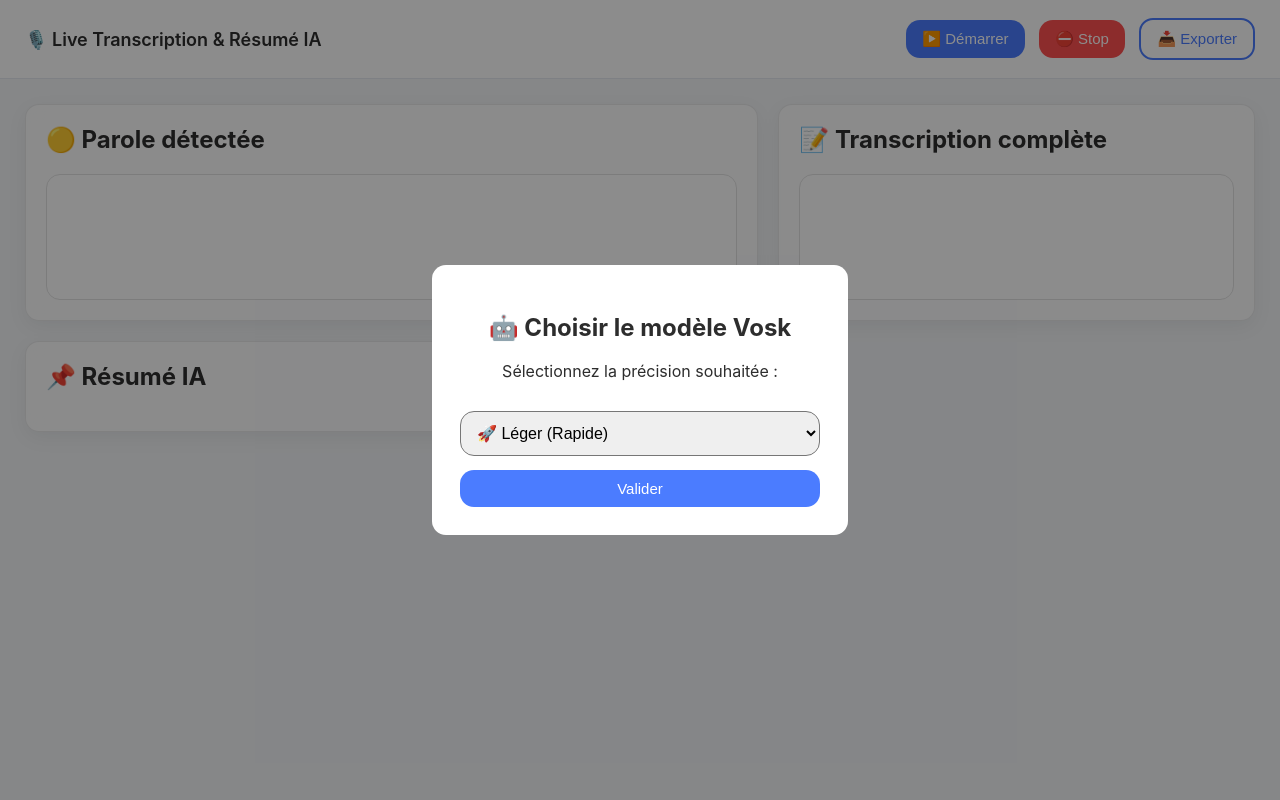
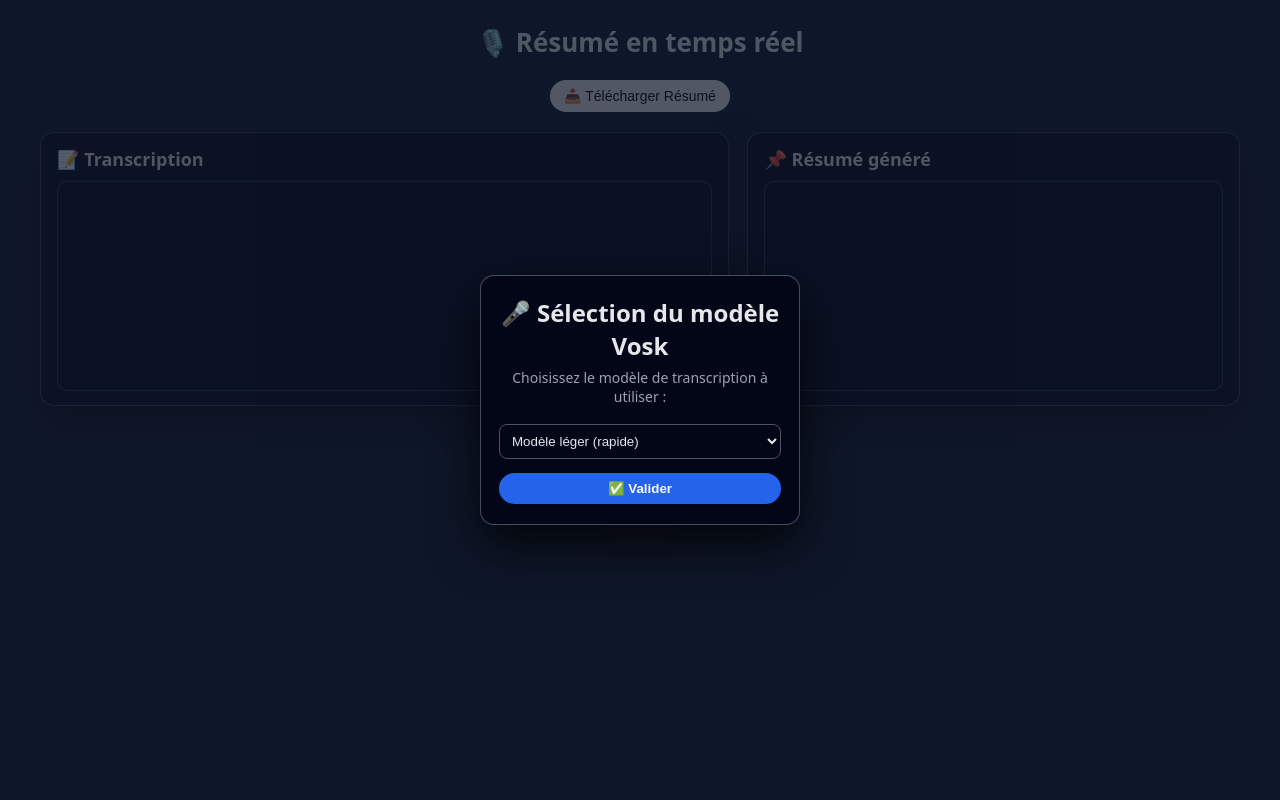
Before and after one commit to johnwaia/LocalResumeTranscriptionLive, a Flask app: page / in a window 1280 px wide. Run offline with Flask 3, Linux system fonts and the light colour scheme; data that the repository does not hold is empty.

Commit message:
feat: Amélioration du design de la page.

```diff
--- a/static/app.js
+++ b/static/app.js
@@ -24,6 +24,33 @@ source.onmessage = (event) => {
     });
   }
 };
+
+// --- Bouton central Play / Pause qui pilote start/stop ---
+const sessionToggle = document.getElementById("session-toggle");
+const sessionIcon = document.querySelector(".session-icon");
+const startBtn = document.getElementById("start-session");
+const stopBtn = document.getElementById("stop-session");
+
+let sessionRunning = false;
+
+if (sessionToggle && startBtn && stopBtn) {
+  sessionToggle.addEventListener("click", () => {
+    if (!sessionRunning) {
+      // démarrer la session
+      startBtn.click();
+      sessionToggle.classList.remove("is-play");
+      sessionToggle.classList.add("is-pause");
+      sessionRunning = true;
+    } else {
+      // arrêter la session
+      stopBtn.click();
+      sessionToggle.classList.remove("is-pause");
+      sessionToggle.classList.add("is-play");
+      sessionRunning = false;
+    }
+  });
+}
+
 
 
 // --------- MODAL LOGIQUE ---------
--- a/static/style.css
+++ b/static/style.css
@@ -1,215 +1,252 @@
-/* ===========================
-   🎨 THEME & BASE STYLES
-=========================== */
-:root {
-  --bg: #f3f5f7;
-  --panel: rgba(255,255,255,0.7);
-  --border: rgba(0,0,0,0.08);
-  --accent: #4b7cff;
-  --danger: #ff4f4f;
-  --text: #2d2d2d;
-  --radius: 14px;
+* {
+  box-sizing: border-box;
 }
 
 body {
+  font-family: system-ui, -apple-system, BlinkMacSystemFont, "Segoe UI", sans-serif;
   margin: 0;
-  padding: 0;
-  background: var(--bg);
-  color: var(--text);
-  font-family: "Inter", sans-serif;
+  padding: 24px;
+  background: #0f172a; /* fond type player vidéo sombre */
+  color: #e5e7eb;
 }
 
-/* ===========================
-   🧭 HEADER
-=========================== */
-.header {
-  display: flex;
-  justify-content: space-between;
-  align-items: center;
-  padding: 18px 25px;
-  background: white;
-  border-bottom: 1px solid #e5e9f0;
-  font-size: 18px;
-  font-weight: 600;
+/* Titre */
+h1 {
+  text-align: center;
+  margin: 0 0 20px 0;
+  font-size: 26px;
+  font-weight: 700;
 }
 
-.actions .btn {
-  margin-left: 10px;
+/* Toolbar (on peut la garder visible ou la masquer) */
+.toolbar {
+  display: flex;
+  justify-content: center;
+  gap: 10px;
+  margin-bottom: 20px;
 }
 
-/* ===========================
-   🧩 BUTTONS
-=========================== */
-.btn {
-  padding: 10px 16px;
-  border-radius: var(--radius);
+.toolbar button {
+  border-radius: 999px;
   border: none;
+  padding: 8px 14px;
+  font-size: 14px;
   cursor: pointer;
-  font-size: 15px;
-  transition: 0.2s;
 }
 
-.btn.primary {
-  background: var(--accent);
-  color: white;
+/* Si tu veux cacher complètement la toolbar, décommente : */
+/*
+.toolbar {
+  display: none;
+}
+*/
+
+/* Layout principal : 2 cartes côte à côte */
+.layout {
+  max-width: 1200px;
+  margin: 0 auto;
+  display: grid;
+  grid-template-columns: minmax(0, 1.4fr) minmax(0, 1fr);
+  gap: 18px;
 }
 
-.btn.subtle {
-  background: transparent;
-  border: 2px solid var(--accent);
-  color: var(--accent);
+/* Cartes */
+.card {
+  background: #020617;
+  border-radius: 14px;
+  padding: 14px 16px;
+  box-shadow: 0 18px 40px rgba(0,0,0,0.55);
+  border: 1px solid rgba(148, 163, 184, 0.35);
+  min-height: 260px;
 }
 
-.btn.danger {
-  background: var(--danger);
-  color: white;
+.card h2 {
+  margin: 0 0 10px 0;
+  font-size: 18px;
 }
 
-.btn:hover {
-  opacity: 0.85;
-}
-
-.btn.full {
-  width: 100%;
-  margin-top: 14px;
-}
-
-/* ===========================
-   📐 GRID LAYOUT
-=========================== */
-.grid {
-  max-width: 1400px;
-  margin: auto;
-  padding: 25px;
-  display: grid;
-  gap: 20px;
-
-  /* 🧠 Nouvelle disposition : résumé à droite */
-  grid-template-columns: 2fr 1.3fr;
-  grid-template-rows: auto 1fr;
-}
-
-/* Résumé occupe toute la hauteur */
-.panel.summary {
-  grid-row: span 2;
-  border-left: 2px solid rgba(0,0,0,0.08);
-  padding-left: 24px;
-}
-
-/* ===========================
-   🪟 PANELS
-=========================== */
-.panel {
-  border-radius: var(--radius);
-  padding: 20px;
-}
-
-.glass {
-  background: var(--panel);
-  border: 1px solid var(--border);
-  backdrop-filter: blur(10px);
-  box-shadow: 0px 6px 20px rgba(0,0,0,0.06);
-}
-
-.panel h2 {
-  margin-top: 0;
-}
-
-/* ===========================
-   📝 CONTENT SECTIONS
-=========================== */
-.content {
-  background: white;
-  margin-top: 12px;
-  padding: 12px;
-  min-height: 100px;
-  border-radius: var(--radius);
-  border: 1px solid #e1e1e1;
+.card-body {
+  background: #020617;
+  border-radius: 10px;
+  border: 1px solid rgba(51,65,85,0.8);
+  padding: 10px 12px;
+  min-height: 210px;
   overflow-y: auto;
 }
 
-/* ===========================
-   📌 SUMMARY DESIGN
-=========================== */
-#summary {
-  margin-top: 12px;
+/* Résumé */
+.summary-box h3 {
+  margin: 0 0 4px 0;
+  font-size: 16px;
 }
 
-.summary-title {
-  font-size: 20px;
-  font-weight: 600;
+.summary-box p {
+  margin: 0 0 8px 0;
+  font-size: 13px;
+  color: #9ca3af;
 }
 
-.summary-subtitle {
-  opacity: 0.65;
-  margin-bottom: 10px;
+.summary-box ul {
+  margin: 0;
+  padding-left: 18px;
 }
 
-#summary-list li {
-  background: #eef2ff;
-  padding: 8px;
-  border-radius: 10px;
+.summary-box li {
+  margin-bottom: 4px;
+  font-size: 13px;
+}
+
+/* Player central */
+.player-bar {
+  margin-top: 26px;
+  display: flex;
+  justify-content: center;
+}
+
+/* Bouton rond au centre (style lecteur vidéo) */
+.session-toggle {
+  width: 70px;
+  height: 70px;
+  border-radius: 999px;
+  border: none;
+  background: #e11d48;
+  display: flex;
+  align-items: center;
+  justify-content: center;
+  cursor: pointer;
+  box-shadow: 0 16px 40px rgba(248, 113, 113, 0.45);
+  transition: transform 0.15s ease, box-shadow 0.15s ease, background 0.15s ease;
+}
+
+.session-toggle:hover {
+  transform: translateY(-1px);
+  box-shadow: 0 20px 50px rgba(248, 113, 113, 0.6);
+}
+
+/* Icône play/pause en pur CSS */
+.session-icon {
+  position: relative;
+  width: 0;
+  height: 0;
+}
+
+/* État PLAY (triangle) */
+.session-toggle.is-play .session-icon {
+  border-left: 18px solid #f9fafb;
+  border-top: 12px solid transparent;
+  border-bottom: 12px solid transparent;
+}
+
+/* État PAUSE (deux barres) */
+.session-toggle.is-pause .session-icon {
+  width: 18px;
+  height: 20px;
+}
+
+.session-toggle.is-pause .session-icon::before,
+.session-toggle.is-pause .session-icon::after {
+  content: "";
+  position: absolute;
+  top: 0;
+  width: 6px;
+  height: 20px;
+  background: #f9fafb;
+  border-radius: 2px;
+}
+
+.session-toggle.is-pause .session-icon::before {
+  left: 0;
+}
+
+.session-toggle.is-pause .session-icon::after {
+  right: 0;
+}
+
+/* Sous-titres en bas comme une vidéo */
+.subtitle-bar {
+  position: fixed;
+  left: 0;
+  right: 0;
+  bottom: 10px;
+  text-align: center;
+  pointer-events: none;
+}
+
+.subtitle-bar p {
+  display: inline-block;
+  max-width: 80%;
+  margin: 0 auto;
+  padding: 6px 14px;
+  background: rgba(15, 23, 42, 0.85);
+  border-radius: 8px;
+  color: #f9fafb;
+  font-size: 14px;
+}
+
+/* Modal sélection modèle */
+.modal {
+  position: fixed;
+  inset: 0;
+  background: rgba(15,23,42,0.7);
+  display: flex;
+  align-items: center;
+  justify-content: center;
+  z-index: 50;
+}
+
+.modal-content {
+  background: #020617;
+  padding: 20px 18px;
+  border-radius: 14px;
+  width: 320px;
+  box-shadow: 0 20px 50px rgba(0,0,0,0.8);
+  text-align: center;
+  border: 1px solid rgba(148,163,184,0.45);
+}
+
+.modal-content h2 {
+  margin-top: 0;
   margin-bottom: 6px;
 }
 
-/* ===========================
-   🔳 MODAL
-=========================== */
-.modal {
-  position: fixed;
-  top: 0;
-  left: 0;
-  width: 100vw;
-  height: 100vh;
-  background: rgba(0,0,0,0.45);
-  display: flex;
-  justify-content: center;
-  align-items: center;
+.modal-content p {
+  margin: 0 0 10px;
+  font-size: 14px;
+  color: #9ca3af;
 }
 
-.modal-box {
-  background: white;
-  padding: 28px;
-  width: 360px;
-  border-radius: var(--radius);
-  text-align: center;
+.modal-content select {
+  width: 100%;
+  padding: 8px;
+  margin: 8px 0 14px;
+  border-radius: 8px;
+  border: 1px solid #4b5563;
+  background: #020617;
+  color: #e5e7eb;
 }
 
-.modal-box select {
+.modal-content button {
   width: 100%;
-  padding: 12px;
-  margin-top: 14px;
-  font-size: 16px;
-  border-radius: var(--radius);
+  padding: 8px 0;
+  border-radius: 999px;
+  border: none;
+  background: #2563eb;
+  color: #f9fafb;
+  font-weight: 600;
+  cursor: pointer;
 }
 
-/* ===========================
-   ⏳ LOADING SCREEN
-=========================== */
-.loading-overlay {
-  position: fixed;
-  top: 0;
-  left: 0;
-  width: 100vw;
-  height: 100vh;
-  background: rgba(255,255,255,0.92);
-  display: flex;
-  align-items: center;
-  justify-content: center;
-  z-index: 2000;
-  backdrop-filter: blur(6px);
+/* Responsive */
+@media (max-width: 900px) {
+  .layout {
+    grid-template-columns: 1fr;
+  }
+
+  .right {
+    margin-top: 14px;
+  }
+
+  .subtitle-bar p {
+    max-width: 95%;
+  }
 }
-
-.spinner {
-  width: 55px;
-  height: 55px;
-  border: 6px solid #d1d5db;
-  border-top: 6px solid var(--accent);
-  border-radius: 50%;
-  animation: spin 1s infinite linear;
-}
-
-@keyframes spin {
-  0% { transform: rotate(0); }
-  100% { transform: rotate(360deg); }
-}
--- a/templates/index.html
+++ b/templates/index.html
@@ -2,56 +2,73 @@
 <html lang="fr">
 <head>
   <meta charset="UTF-8" />
-  <title>🎙️ Résumé en temps réel</title>
+  <title>Résumé en temps réel</title>
   <link rel="stylesheet" href="{{ url_for('static', filename='style.css') }}" />
 </head>
 
 <body>
 
-<header class="header">
-  <div class="title">🎙️ Live Transcription & Résumé IA</div>
-  <div class="actions">
-    <button id="start-session" class="btn primary">▶️ Démarrer</button>
-    <button id="stop-session" class="btn danger">⛔ Stop</button>
-    <button id="download-summary" class="btn subtle">📥 Exporter</button>
+<h1>🎙️ Résumé en temps réel</h1>
+
+<!-- Boutons gérés uniquement par JS (cachés) -->
+<div style="display:none;">
+  <button id="start-session"></button>
+  <button id="stop-session"></button>
+</div>
+
+<!-- Bouton visible pour exporter -->
+<div class="toolbar">
+  <button id="download-summary">📥 Télécharger Résumé</button>
+</div>
+
+<div class="layout">
+
+  <!-- Colonne gauche : Transcription -->
+  <div class="left">
+    <section class="card">
+      <h2>📝 Transcription</h2>
+      <div id="transcript" class="card-body"></div>
+    </section>
   </div>
-</header>
 
-<main class="grid">
+  <!-- Colonne droite : Résumé -->
+  <div class="right">
+    <section class="card">
+      <h2>📌 Résumé généré</h2>
+      <div id="summary" class="card-body summary-box">
+        <h3 id="summary-title"></h3>
+        <p id="summary-subtitle"></p>
+        <ul id="summary-list"></ul>
+      </div>
+    </section>
+  </div>
 
-  <section class="panel glass">
-    <h2>🟡 Parole détectée</h2>
-    <div id="partial" class="content"></div>
-  </section>
+</div>
 
-  <section class="panel glass">
-    <h2>📝 Transcription complète</h2>
-    <div id="transcript" class="content"></div>
-  </section>
+<!-- Bouton central Play / Pause -->
+<div class="player-bar">
+  <button id="session-toggle" class="session-toggle is-play" aria-label="Démarrer ou mettre en pause la session">
+    <span class="session-icon"></span>
+  </button>
+</div>
 
-  <section class="panel glass large">
-    <h2>📌 Résumé IA</h2>
-    <div id="summary" class="summary-content">
-      <div id="summary-title" class="summary-title"></div>
-      <div id="summary-subtitle" class="summary-subtitle"></div>
-      <ul id="summary-list"></ul>
-    </div>
-  </section>
-</main>
+<!-- Sous-titres en bas (parole détectée en temps réel) -->
+<div class="subtitle-bar">
+  <p id="partial"></p>
+</div>
 
-
-<!-- 🍃 MODAL CHOIX DE MODÈLE -->
+<!-- Popup sélection du modèle -->
 <div id="model-modal" class="modal">
-  <div class="modal-box">
-    <h2>🤖 Choisir le modèle Vosk</h2>
-    <p>Sélectionnez la précision souhaitée :</p>
+  <div class="modal-content">
+    <h2>🎤 Sélection du modèle Vosk</h2>
+    <p>Choisissez le modèle de transcription à utiliser :</p>
 
     <select id="modal-model-select">
-      <option value="vosk-model-small-fr">🚀 Léger (Rapide)</option>
-      <option value="vosk-model-large-fr">🎯 Complet (Précis)</option>
+      <option value="vosk-model-small-fr">Modèle léger (rapide)</option>
+      <option value="vosk-model-large-fr">Modèle complet (plus précis)</option>
     </select>
 
-    <button id="confirm-model" class="btn primary full">Valider</button>
+    <button id="confirm-model">✅ Valider</button>
   </div>
 </div>
 
```
